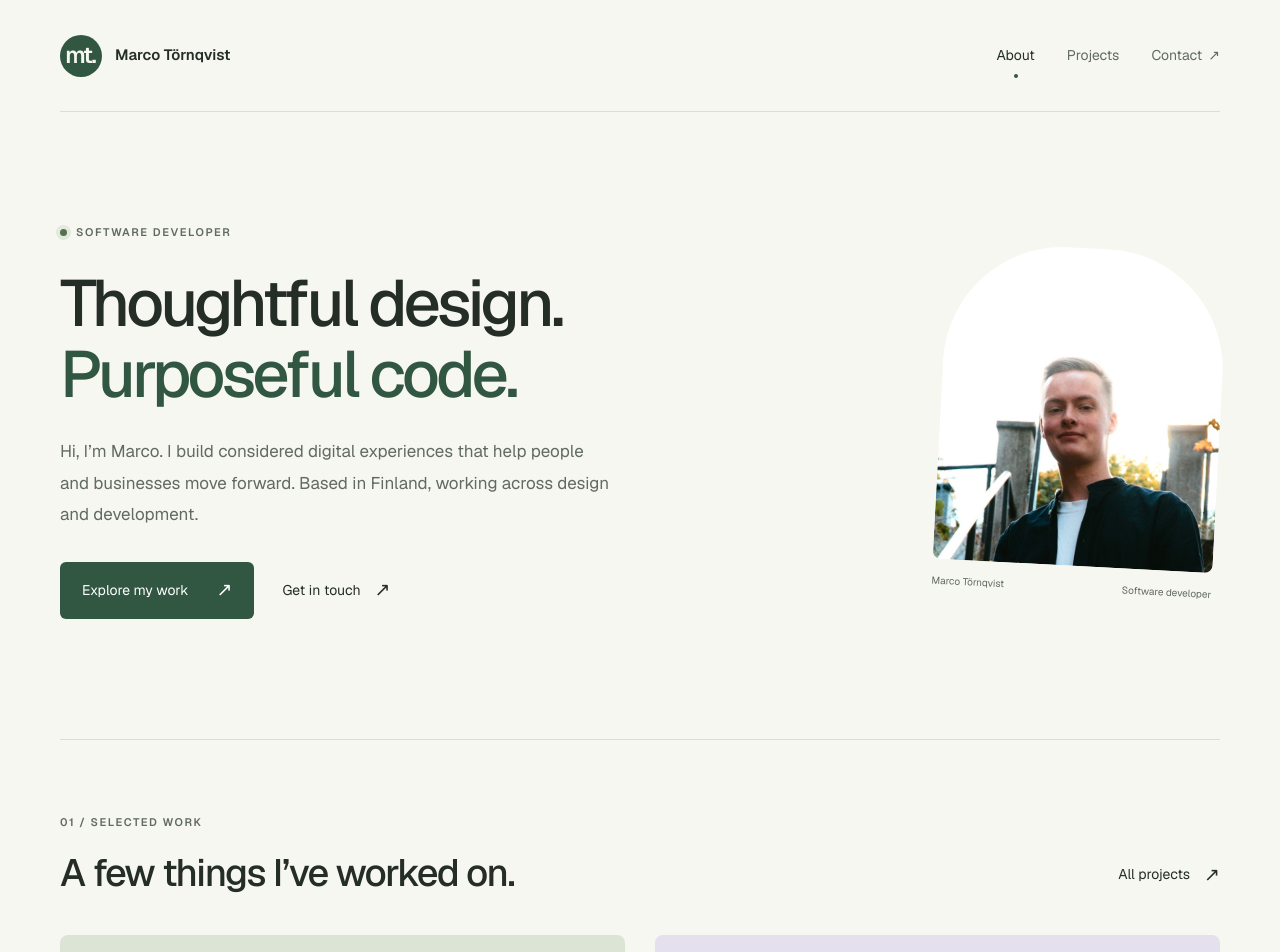
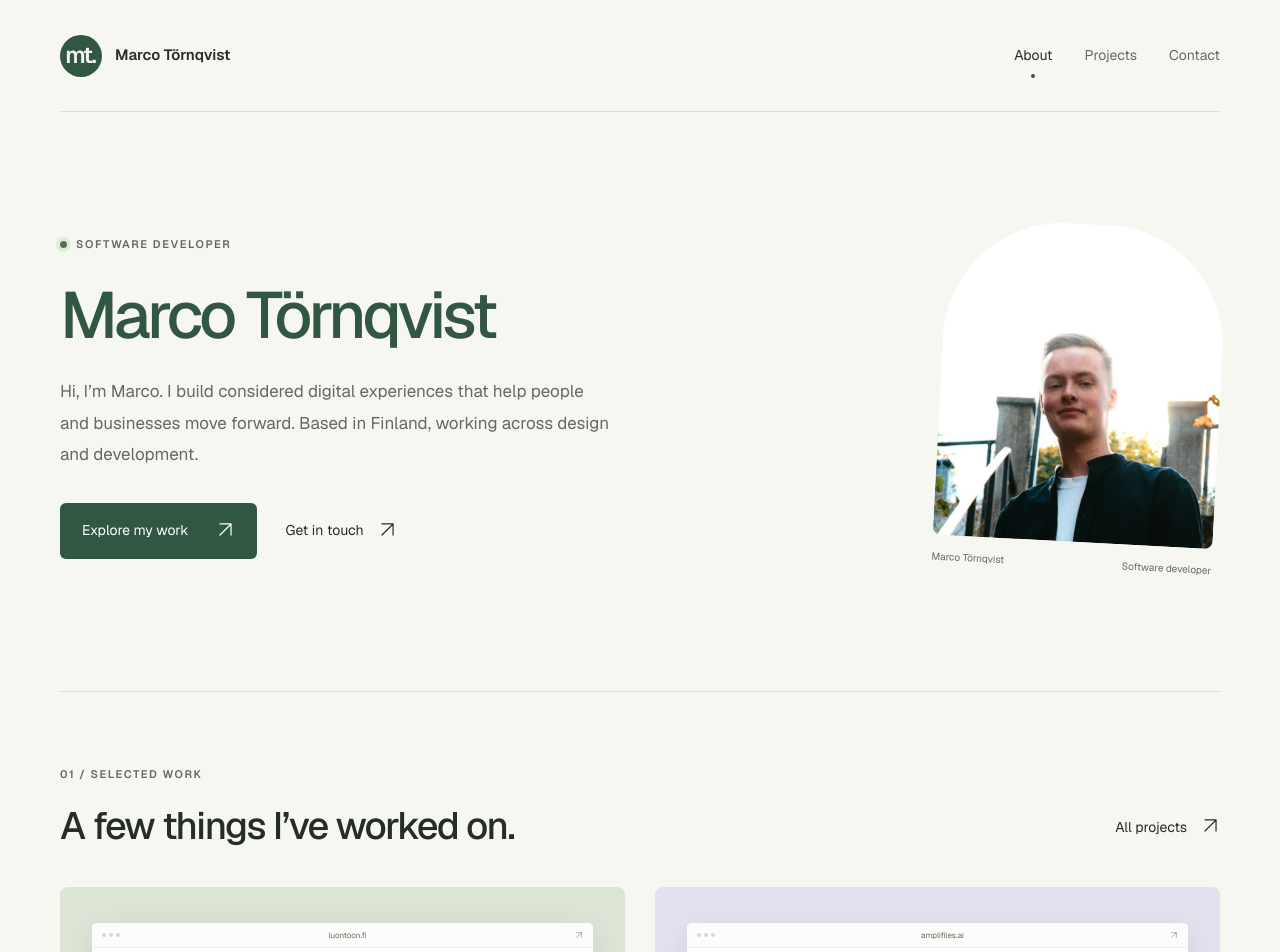
Before and after one commit to marcotornqvist/portfolio-2023, a Next.js app: page / in a window 1280 px wide. Shown: the top 952 px of the page. Built offline with nearby package versions, Linux system fonts and the light colour scheme.

Commit message:
fix arrow

```diff
--- a/app/not-found.tsx
+++ b/app/not-found.tsx
@@ -1,4 +1,5 @@
 import Link from 'next/link';
+import ArrowIcon from 'components/arrow-icon';
 
 export default function NotFound() {
   return (
@@ -11,7 +12,7 @@ export default function NotFound() {
       </h1>
       <p className="intro">The page you’re looking for couldn’t be found.</p>
       <Link href="/" className="button-link">
-        Back to home <span aria-hidden="true">↗</span>
+        Back to home <span aria-hidden="true"><ArrowIcon /></span>
       </Link>
     </section>
   );
--- a/app/page.tsx
+++ b/app/page.tsx
@@ -1,5 +1,6 @@
 import Image from 'next/image';
 import Link from 'next/link';
+import ArrowIcon from 'components/arrow-icon';
 import ProjectCard from 'components/project-card';
 import ResumeList from 'components/resume-list';
 import { education, experience, projects } from 'config/portfolio';
@@ -13,9 +14,7 @@ export default function Home() {
             <span className="status-dot" /> Software developer
           </p>
           <h1 id="intro-heading">
-            Thoughtful design.
-            <br />
-            <span>Purposeful code.</span>
+            <span>Marco Törnqvist</span>
           </h1>
           <p className="intro">
             Hi, I’m Marco. I build considered digital experiences that help people
@@ -24,10 +23,10 @@ export default function Home() {
           </p>
           <div className="hero-actions">
             <Link href="/projects" className="button-link">
-              Explore my work <span aria-hidden="true">↗</span>
+              Explore my work <span aria-hidden="true"><ArrowIcon /></span>
             </Link>
             <a href="#contact" className="text-link">
-              Get in touch <span aria-hidden="true">↗</span>
+              Get in touch <span aria-hidden="true"><ArrowIcon /></span>
             </a>
           </div>
         </div>
@@ -56,7 +55,7 @@ export default function Home() {
             <h2 id="work-heading">A few things I’ve worked on.</h2>
           </div>
           <Link className="text-link" href="/projects">
-            All projects <span aria-hidden="true">↗</span>
+            All projects <span aria-hidden="true"><ArrowIcon /></span>
           </Link>
         </div>
         <div className="project-grid">
--- a/app/projects/page.tsx
+++ b/app/projects/page.tsx
@@ -1,4 +1,5 @@
 import type { Metadata } from 'next';
+import ArrowIcon from 'components/arrow-icon';
 import ProjectCard from 'components/project-card';
 import { projects } from 'config/portfolio';
 import { siteConfig } from 'config/site';
@@ -39,7 +40,7 @@ export default function Projects() {
           target="_blank"
           rel="noopener noreferrer"
         >
-          Find me on GitHub <span aria-hidden="true">↗</span>
+          Find me on GitHub <span aria-hidden="true"><ArrowIcon /></span>
           <span className="sr-only"> (opens in a new tab)</span>
         </a>
       </p>
--- /dev/null
+++ b/components/arrow-icon.tsx
@@ -0,0 +1,20 @@
+export default function ArrowIcon({ direction = 'up-right' }: { direction?: 'up-right' | 'up' }) {
+  return (
+    <svg
+      xmlns="http://www.w3.org/2000/svg"
+      viewBox="0 0 24 24"
+      width="1em"
+      height="1em"
+      fill="none"
+      stroke="currentColor"
+      strokeWidth={1.5}
+      strokeLinecap="round"
+      strokeLinejoin="round"
+      aria-hidden="true"
+      focusable="false"
+      style={{ display: 'inline-block', verticalAlign: '-0.125em', flexShrink: 0 }}
+    >
+      <path d={direction === 'up' ? 'M12 19V5m-7 7 7-7 7 7' : 'M5 19 19 5M5 5h14v14'} />
+    </svg>
+  );
+}
--- a/components/layout/footer.tsx
+++ b/components/layout/footer.tsx
@@ -1,4 +1,5 @@
 import { siteConfig } from 'config/site';
+import ArrowIcon from 'components/arrow-icon';
 
 export default function Footer() {
   return (
@@ -16,7 +17,7 @@ export default function Footer() {
           </div>
           <address className="contact-details">
             <a className="email-link" href={`mailto:${siteConfig.email}`}>
-              {siteConfig.email} <span aria-hidden="true">↗</span>
+              {siteConfig.email} <span aria-hidden="true"><ArrowIcon /></span>
             </a>
             <a href={`tel:${siteConfig.phone}`}>{siteConfig.phoneDisplay}</a>
             <span>{siteConfig.location}</span>
@@ -26,7 +27,7 @@ export default function Footer() {
                 target="_blank"
                 rel="noopener noreferrer"
               >
-                LinkedIn <span aria-hidden="true">↗</span>
+                LinkedIn <span aria-hidden="true"><ArrowIcon /></span>
                 <span className="sr-only"> (opens in a new tab)</span>
               </a>
               <a
@@ -34,7 +35,7 @@ export default function Footer() {
                 target="_blank"
                 rel="noopener noreferrer"
               >
-                GitHub <span aria-hidden="true">↗</span>
+                GitHub <span aria-hidden="true"><ArrowIcon /></span>
                 <span className="sr-only"> (opens in a new tab)</span>
               </a>
             </div>
@@ -44,8 +45,7 @@ export default function Footer() {
           <span>
             © {new Date().getFullYear()} {siteConfig.name}
           </span>
-          <span>Designed with care. Built with purpose.</span>
-          <a href="#top">Back to top ↑</a>
+          <a href="#top">Back to top <ArrowIcon direction="up" /></a>
         </div>
       </div>
     </footer>
--- a/components/layout/navbar.tsx
+++ b/components/layout/navbar.tsx
@@ -2,6 +2,7 @@
 
 import Link from 'next/link';
 import { usePathname } from 'next/navigation';
+import ArrowIcon from 'components/arrow-icon';
 
 export default function Navbar() {
   const pathname = usePathname();
@@ -31,7 +32,7 @@ export default function Navbar() {
           </li>
           <li>
             <a href="#contact">
-              Contact <span aria-hidden="true">↗</span>
+              Contact
             </a>
           </li>
         </ul>
--- a/components/project-card.tsx
+++ b/components/project-card.tsx
@@ -1,4 +1,5 @@
 import Image from 'next/image';
+import ArrowIcon from 'components/arrow-icon';
 import type { Project } from 'config/portfolio';
 
 export default function ProjectCard({
@@ -27,7 +28,7 @@ export default function ProjectCard({
                 <i />
               </span>
               <span>{new URL(project.url).hostname.replace('www.', '')}</span>
-              <span>↗</span>
+              <span><ArrowIcon /></span>
             </div>
             <Image
               src={project.image}
@@ -43,13 +44,13 @@ export default function ProjectCard({
               {String(index + 1).padStart(2, '0')} / {project.category}
             </span>
             <span className="project-arrow" aria-hidden="true">
-              ↗
+              <ArrowIcon />
             </span>
           </div>
           <Heading className="project-title">{project.title}</Heading>
           <p>{project.description}</p>
           <span className="visit-link">
-            Visit website <span aria-hidden="true">↗</span>
+            Visit website <span aria-hidden="true"><ArrowIcon /></span>
             <span className="sr-only"> (opens in a new tab)</span>
           </span>
         </div>
```
